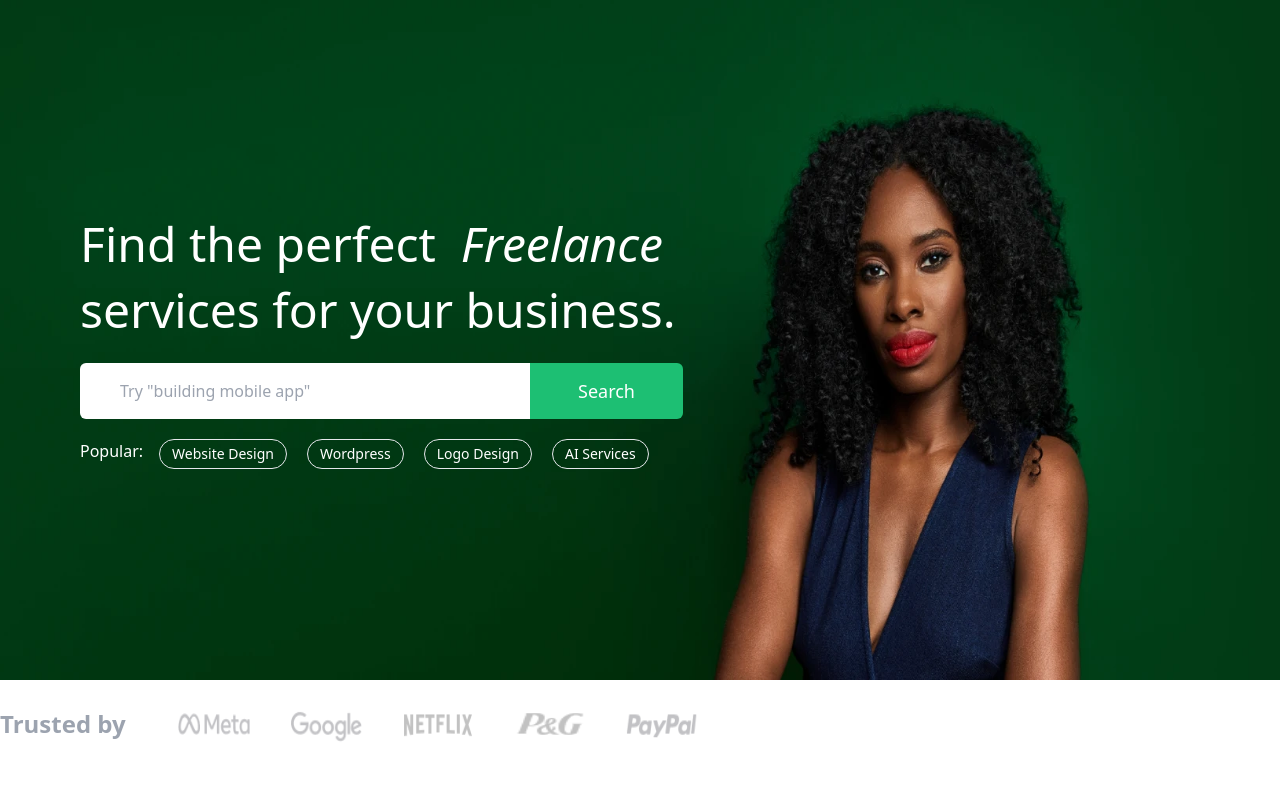
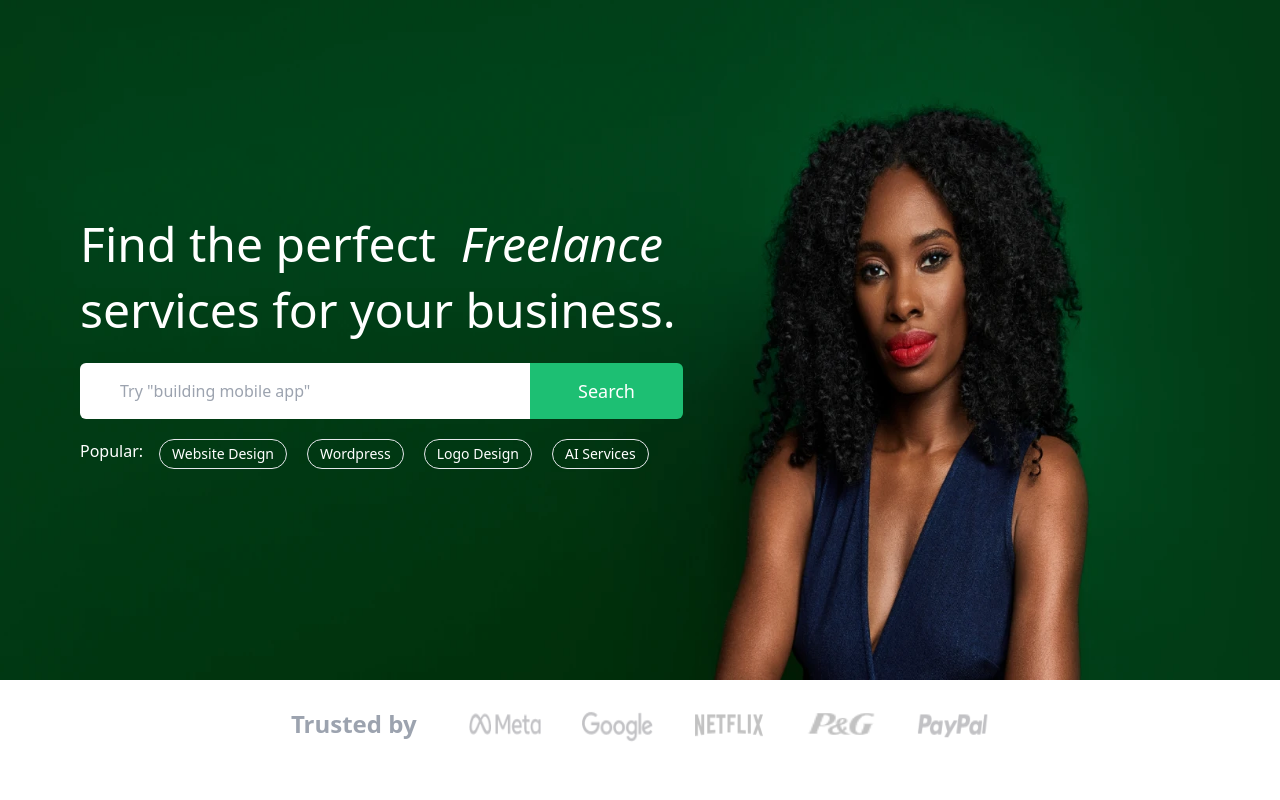
Before and after one commit to Charlie2222223/Next.js-learning, a Next.js app: page / in a window 1280 px wide. Shown: the top 800 px of the page. Built offline with nearby package versions, Linux system fonts and the light colour scheme.

Commit message:
フロントコメント作成完了

```diff
--- a/src/components/Landing/Companies.jsx
+++ b/src/components/Landing/Companies.jsx
@@ -1,15 +1,16 @@
 import Image from "next/image"; //Next.jsアプリケーションでの画像処理を最適化する
 import React from "react";
 
-/*
-複数のブランドロゴを表示するためのHTML構造を返す
-*/
+/**
+ * 複数のブランドロゴを表示するためのHTML構造を返す
+ */
 function Companies(){
     return(
-        <div className="flex items-center text-gray-400 text-2xl font-bold min-h-[11vh] ">
+        <div className="flex items-center justify-center text-gray-400 text-2xl font-bold min-h-[11vh] ">
             {/*
                 flex：Flexboxレイアウトを使用して、内部の子要素を横に並べる。
                 items-center：Flexboxの子要素を垂直方向に中央揃えにする。
+                justify-center : フッター内のコンテンツを中央揃えにする。
                 text-2xl：テキストのサイズを2倍の大きさ（通常の2倍）に設定します。
                 min-h-[11vh]：このクラスは、div要素の最小高さをビューポートの高さの11%に設定します。これにより、この要素の高さが常にビューポートの11%であることが保証されます。
             */}
--- a/src/components/Landing/FivierrBusiness.jsx
+++ b/src/components/Landing/FivierrBusiness.jsx
@@ -3,6 +3,9 @@ import FiverrLogo from "../FivierrLogo";  //ローカルファイルからイン
 import { BsCheckCircle } from "react-icons/bs";
 import Image from "next/image";
 
+/**
+ * Fiverrのビジネス向けサービスを紹介するセクションを作成
+ */
 function FiverrBusiness() {
     return (
         <div className="bg-[#004aad] px-20 py-16 flex gap-10">
--- a/src/components/Landing/HeroBanner.jsx
+++ b/src/components/Landing/HeroBanner.jsx
@@ -1,19 +1,27 @@
 import Image from "next/image";
-import { useRouter } from "next/router";
+import { useRouter } from "next/router";    //ルーターはページ遷移を管理するために使用
 import React, { useEffect, useState } from "react";
 
+/**
+ * ウェブページのヒーローバナーセクションとして、背景画像のスライドショーと検索バー、人気のサービスリンクを表示
+ */
 function HeroBanner() {
     const router = useRouter();
-    const [image, setImage] = useState(3);
+    const [image, setImage] = useState(3); //useStateでimageという状態を定義し、初期値を3に設定。
 
     useEffect(() => {
-        const interval = setInterval(() => setImage(image > 6 ? 1 : image + 1), 10000);
+        const interval = setInterval(() => setImage(image > 6 ? 1 : image + 1), 10000);        //useEffectを使用して、10秒ごとにimage状態を更新するタイマーを設定します
         return () => clearInterval(interval);
     }, [image]);
 
     return (
-        <div className="h-[680px] relative bg-cover">
+        <div className="h-[680px] relative bg-cover">   {/*バナーの高さを680ピクセルに設定し、背景画像をカバーするように配置*/}
             <div className="absolute top-0 right-0 w-[110vw] h-full transition-opacity z-0">
+                {/*
+                    absoluteクラスを使用して、背景画像のスライドショーを実装。
+                    それぞれのImageコンポーネントは、異なる背景画像を表示し、fill属性を使って親要素を完全にカバー。
+                    classNameプロパティを使用して、現在表示されるべき画像にopacity-100を、その他の画像にopacity-0を適用し、スライドショーの切り替えを実現
+                */}
                 <Image
                     alt="hero"
                     src="/bg-hero1.webp"
@@ -58,6 +66,11 @@ function HeroBanner() {
                     <br />
                     services for your business.
                 </h1>
+                    {/*
+                        z-1 relative w-[650px] flex justify-center flex-col h-full gap-5 ml-20のクラスを持つdiv要素は、
+                        テキストと検索バーを含むセクションのスタイルを設定。
+                        h1タグでメインメッセージを表示し、text-white、text-5xl、leading-snugのクラスでスタイルを設定。
+                    */}
                 <div className="flex align-middle">
                     <div className="relative">
                         <input
--- a/src/components/Landing/JoinFiverr.jsx
+++ b/src/components/Landing/JoinFiverr.jsx
@@ -1,10 +1,19 @@
 import Image from "next/image";
 import React from "react";
 
+/**
+ * Fiverrの会員登録を促すセクションを作成
+ */
 function JoinFiverr(){
     return(
         <div className="mx-32 my-16 relative">
-            <div className="abosolute z-10 top-1/3 left-10">
+            <div className="absolute z-10 top-1/3 left-10">
+                {/*
+                    absolute：絶対位置を設定し、親要素に対して位置を決めます。
+                    z-10：スタッキングコンテキスト内で前面に配置します。
+                    top-1/3：親要素の上から3分の1の位置に配置します。
+                    left-10：親要素の左から10単位の位置に配置します。
+                */}
                 <h4 className="text-white text-5xl mb-10">
                     Suddenly it&apos;s all so <i>doable.</i>
                 </h4>
@@ -17,6 +26,12 @@ function JoinFiverr(){
             </div>
             <div className="w-full h-96">
                 <Image src="/bg-signup.webp" fill alt="signup" className="rounded-sm"/>
+                {/*
+                    src="/bg-signup.webp"：画像のソースを指定。
+                    fill：画像が親要素のサイズに合わせて完全に埋めるように設定。
+                    alt="signup"：画像が表示されない場合の代替テキストを指定。
+                    className="rounded-sm"：画像の角を小さく丸める。
+                */}
             </div>
         </div>
     );
--- a/src/components/Landing/PopulerServices.jsx
+++ b/src/components/Landing/PopulerServices.jsx
@@ -45,6 +45,10 @@ const popularServicesData = [
     },
 ];
 
+/**
+ * Fiverrの人気サービスを一覧表示
+ * 各サービスはクリック可能で、対応する検索ページにリダイレクトされる
+ */
 function PopularServices() {
     const router = useRouter();
 
@@ -56,7 +60,7 @@ function PopularServices() {
                     <li
                         key={name}
                         className="relative cursor-pointer"
-                        onClick={() => router.push(`/search?q=${name.toLowerCase()}`)}
+                        onClick={() => router.push(`/search?q=${name.toLowerCase()}`)}  //onClickイベントで、サービス名をクエリとして検索ページにリダイレクトする
                     >
                         <div className="absolute z-10 text-white left-5 top-4">
                             <span>{label}</span>
--- a/src/pages/_app.jsx
+++ b/src/pages/_app.jsx
@@ -1,5 +1,18 @@
+import Footer from "@/components/Footer";
 import "@/styles/globals.css";
 
+/**
+ * アプリケーション全体のレイアウトや共通の機能を設定するために使用
+ * @Component Component は現在表示されているページのコンポーネント
+ * @param pageProps はそのページに渡されるプロパティ
+ */
 export default function App({ Component, pageProps }) {
-  return <Component {...pageProps} />;
+  return (
+    <div>
+      <div className="mb-auto w-full mx-auto">
+        <Component {...pageProps} />
+      </div>
+      <Footer />
+    </div>
+  );
 }
```
Also changed, not shown: src/components/FivierrLogo.jsx (+8 -0 lines), src/components/Footer.jsx (+6 -3 lines), src/components/Landing/Services.jsx (+18 -0 lines), src/pages/index.jsx (+7 -7 lines), jsconfig.json (line endings or trailing spaces).
